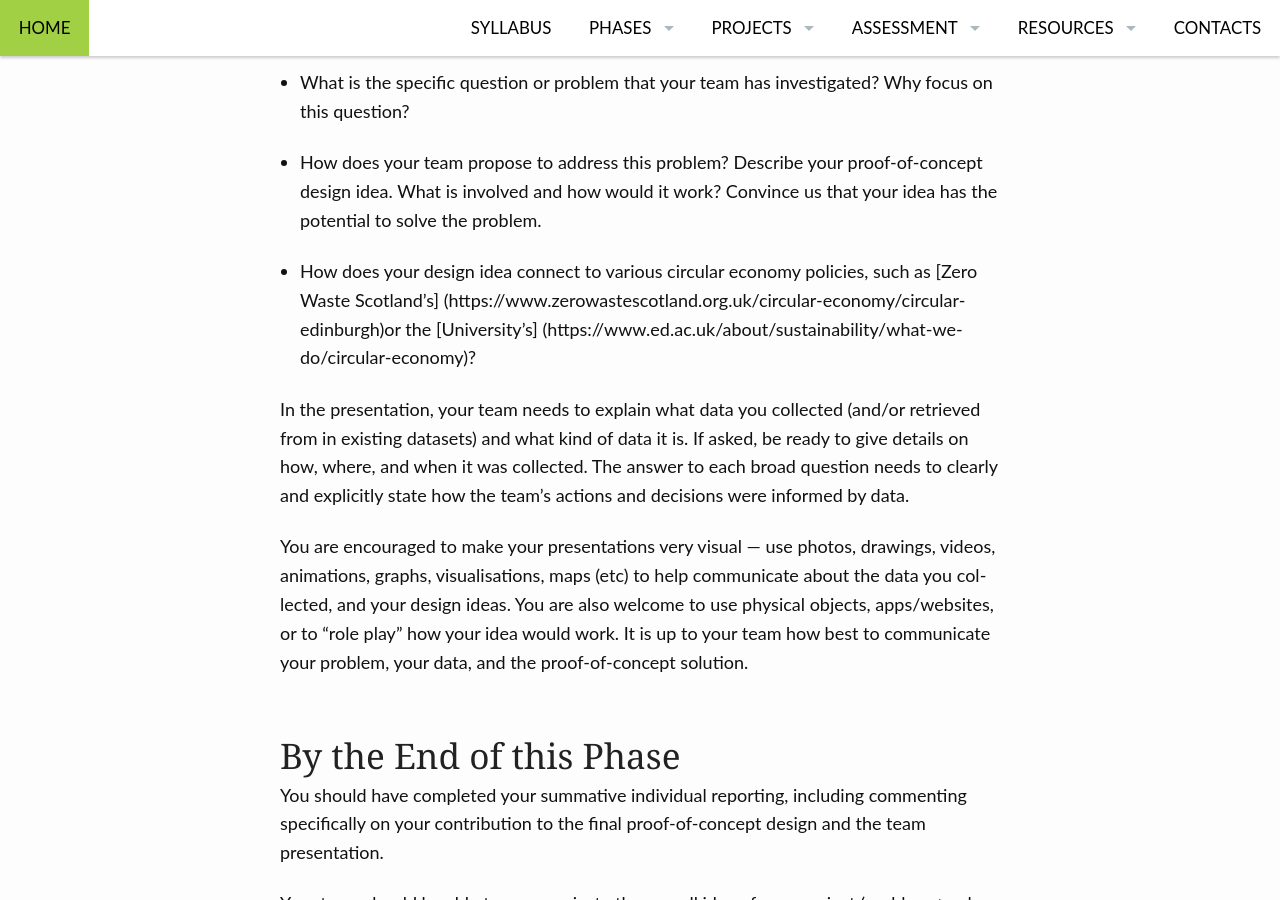
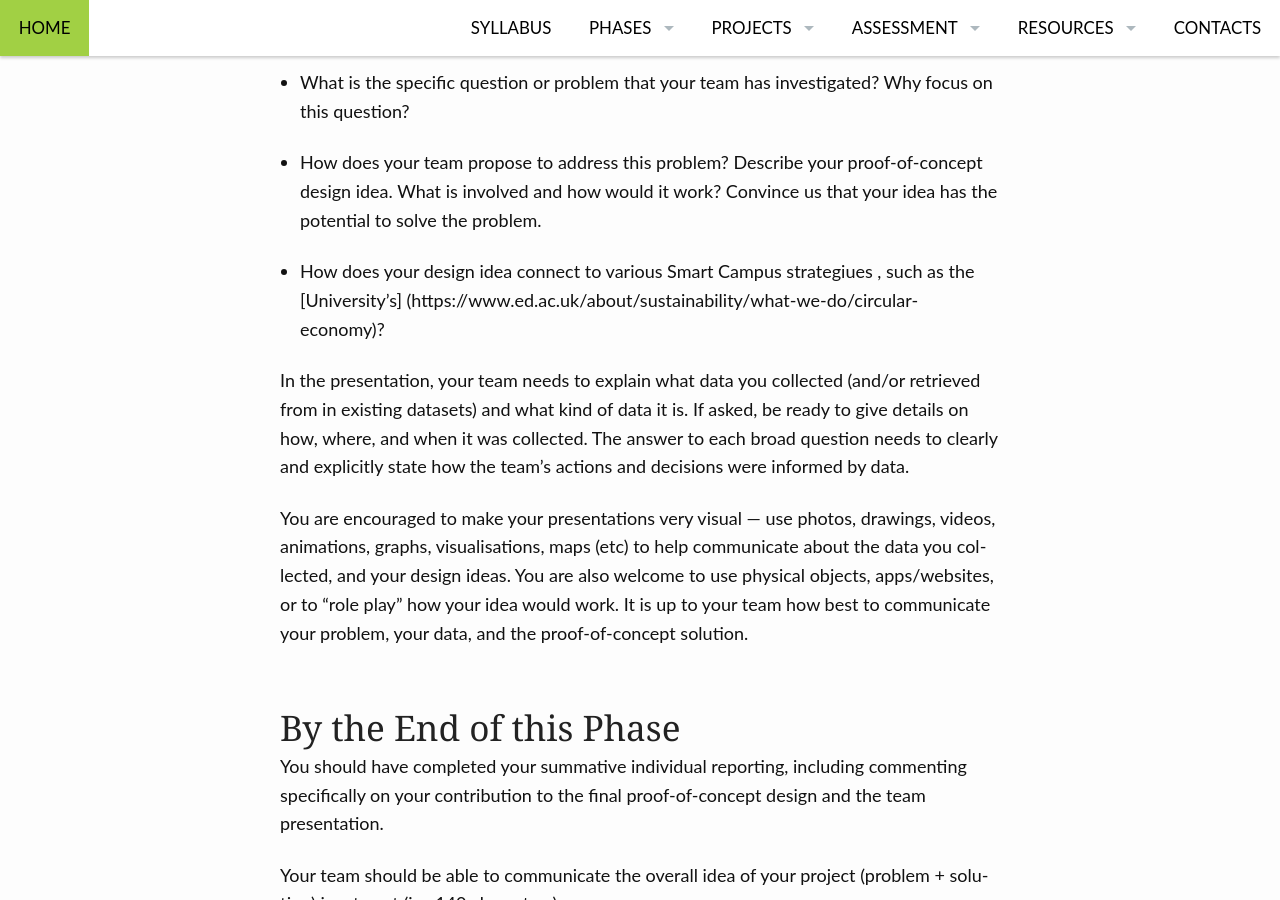
Before and after one commit to edinburghlivinglab/ddc, a Jekyll site: the page built from pages/reporting.md, in a window 1280 px wide and 900 px high, scrolled down 1847 px. Built offline with Jekyll 4.4.1, drawn with Linux system fonts in a browser that asks for light colours; some of the changed lines change nothing that is shown; some of the changed text lies outside the part shown.

Commit message:
Update reporting.md

```diff
--- a/pages/reporting.md
+++ b/pages/reporting.md
@@ -9,9 +9,9 @@
 
 ## Key Dates
 
-**Design critique, team mini-presentations**: Class time, Wednesday, 22nd March 2019
+**Design critique, team mini-presentations**: Class time, Wednesday, 21nd March 2019
 **Team Design Development presentations** ([Assignment GP2]({{ site.baseurl }}/assignment_gp2/)): Class time, Wednesday, 27th March 2019
-**Individual reports** (([Assignment R2]({{ site.baseurl }}/assignment_r2/)): due 16:00 Thursday, 4th April 2019 (not a joke!)
+**Individual reports** (([Assignment R2]({{ site.baseurl }}/assignment_r2/)): due 16:00 Thursday, 3th April 2020
 
 ## Description
 
@@ -35,7 +35,7 @@
 
 * How does your team propose to address this problem? Describe your proof-of-concept design idea. What is involved and how would it work? Convince us that your idea has the potential to solve the problem.
 
-* How does your design idea connect to various circular economy policies, such as [Zero Waste Scotland's] (https://www.zerowastescotland.org.uk/circular-economy/circular-edinburgh)or the [University's] (https://www.ed.ac.uk/about/sustainability/what-we-do/circular-economy)?
+* How does your design idea connect to various Smart Campus strategiues ,  such as the [University's] (https://www.ed.ac.uk/about/sustainability/what-we-do/circular-economy)?
 
 In the presentation, your team needs to explain what data you collected (and/or retrieved from in existing datasets) and what kind of data it is. If asked, be ready to give details on how, where, and when it was collected. The answer to each broad question needs to clearly and explicitly state how the team’s actions and decisions were informed by data.
 
```
